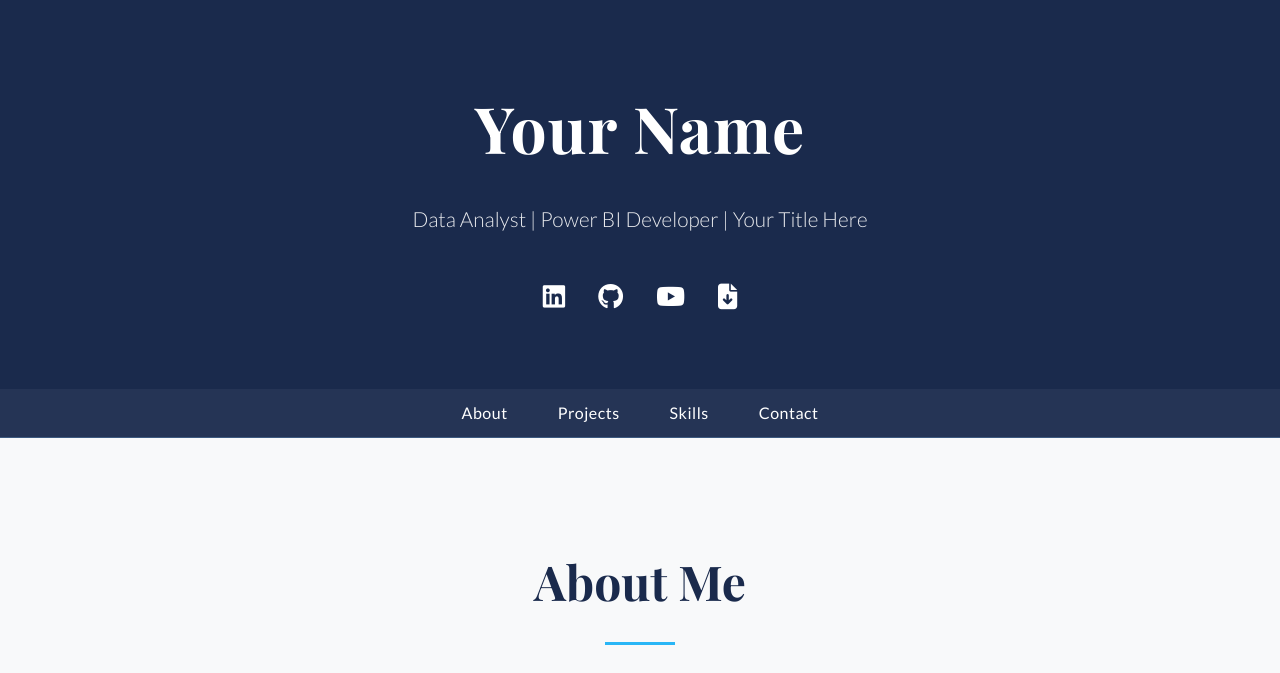
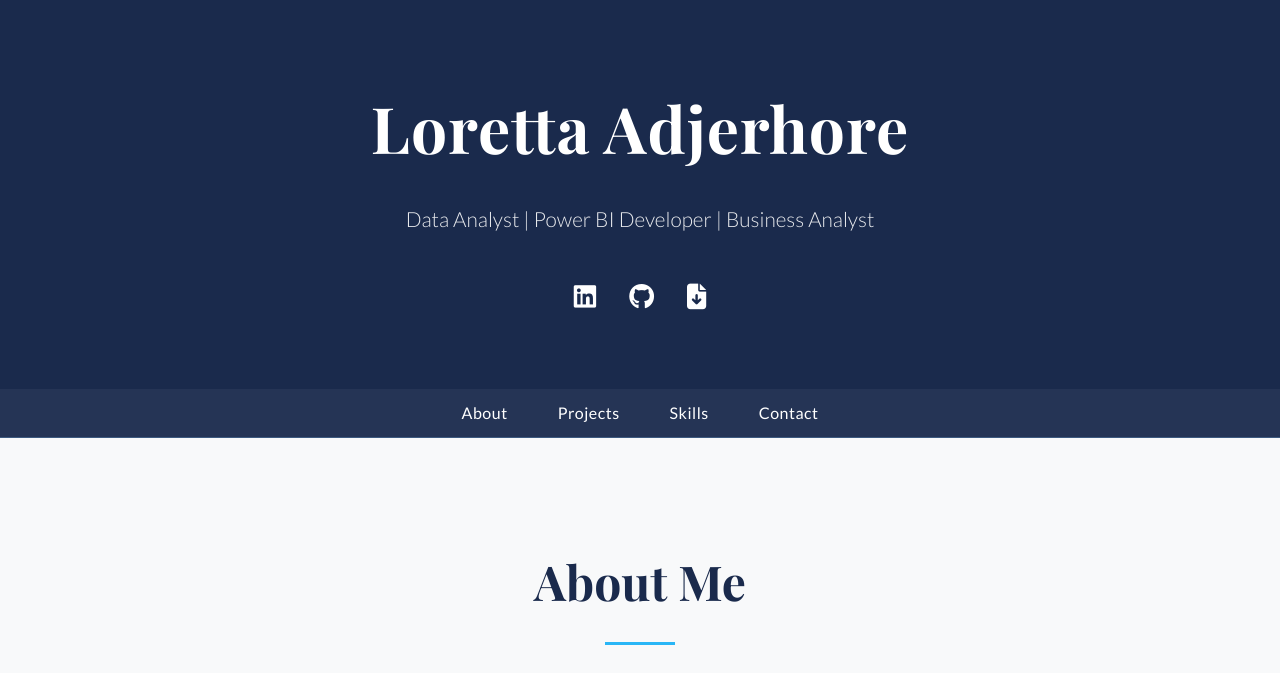
Before and after one commit to loretta-adjerhore/loretta_adjerhore.github.io, a plain HTML site: page index.html in a window 1280 px wide. Shown: the top 673 px of the page. Drawn offline with nearby package versions, Linux system fonts and the light colour scheme.

Commit message:
Update personal details in index.html

```diff
--- a/index.html
+++ b/index.html
@@ -5,7 +5,7 @@
     <meta name="viewport" content="width=device-width, initial-scale=1.0">
 
     <!--💡UPDATE: Change the title to your name-->
-    <title>Your Name | Data Analysis Portfolio</title>
+    <title>Loretta Adjerhore | Data Analysis Portfolio</title>
 
     <!--💡UPDATE: Add your favicon here. You can generate one at realfavicongenerator.net-->
     <link rel="icon" type="image/png" href="/favicon-32x32.png">
@@ -28,13 +28,12 @@
 <header>
     <div class="container">
         <!--💡UPDATE: Change to your name and title-->
-        <h1>Your Name</h1>
-        <p>Data Analyst | Power BI Developer | Your Title Here</p>
+        <h1>Loretta Adjerhore</h1>
+        <p>Data Analyst | Power BI Developer | Business Analyst</p>
         <div class="social-links">
             <!--💡UPDATE: Add your social media links and CV file-->
-            <a href="[YOUR_LINKEDIN_URL]" target="_blank" title="LinkedIn"><i class="fab fa-linkedin"></i></a>
+            <a href="https://www.linkedin.com/in/loretta-adjerhore-031a84223/" target="_blank" title="LinkedIn"><i class="fab fa-linkedin"></i></a>
             <a href="[YOUR_GITHUB_URL]" target="_blank" title="GitHub"><i class="fab fa-github"></i></a>
-            <a href="[YOUR_YOUTUBE_URL]" target="_blank" title="YouTube"><i class="fab fa-youtube"></i></a>
             <a href="assets/Your_Name_CV.pdf" download title="Download CV"><i class="fas fa-file-arrow-down"></i></a>
         </div>
     </div>
```
